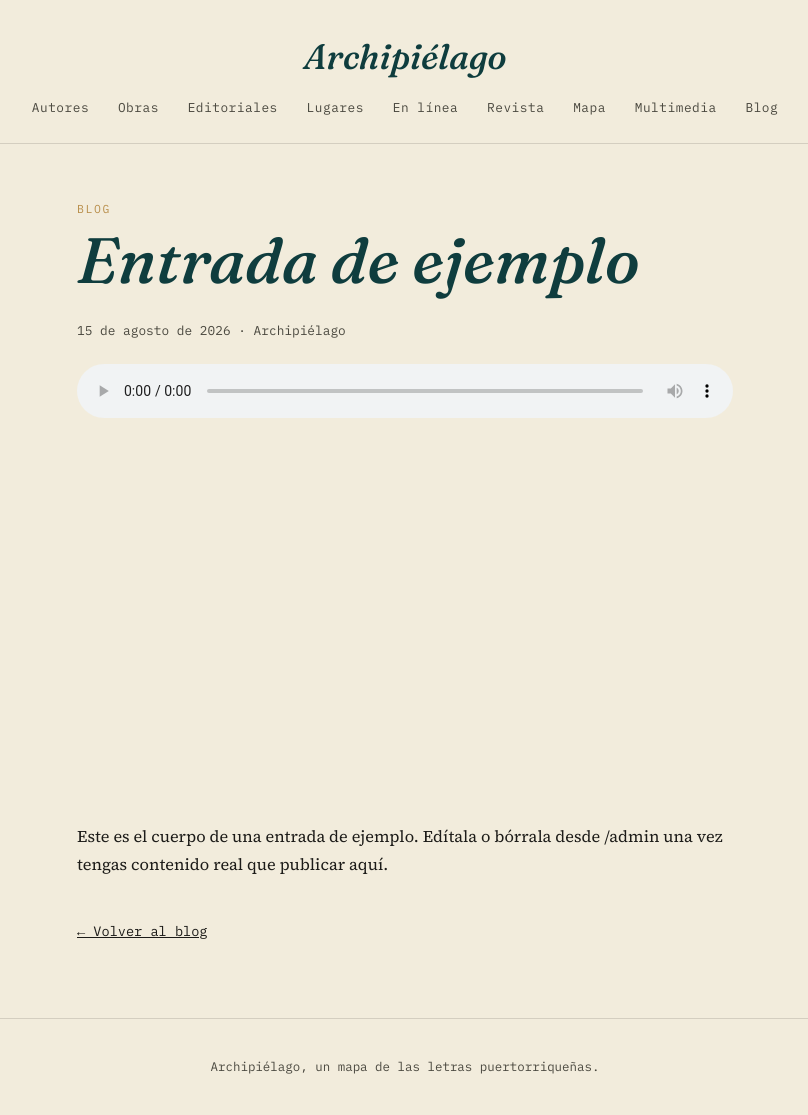
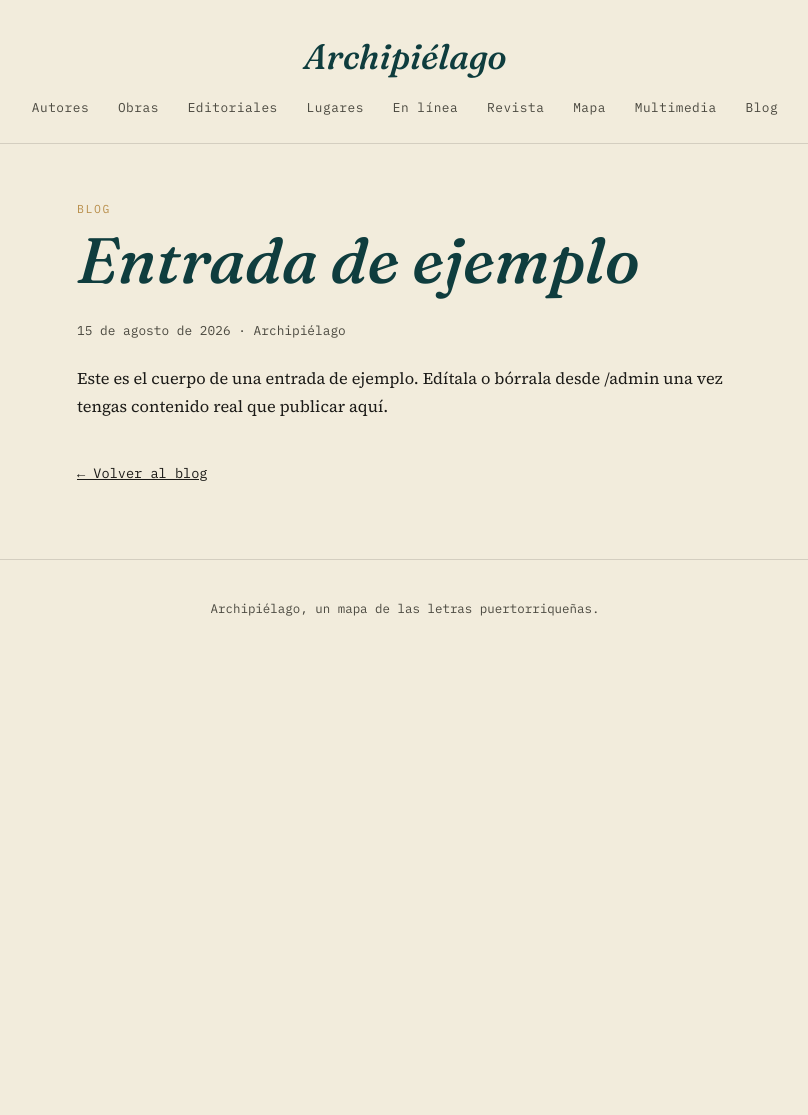
Before and after one commit to rgjanet/archipielago, a Jekyll site: the page built from _blog/entrada-de-ejemplo.md, in a window 1280 px wide. Shown: the whole page, without its empty margins (235-1043 px from the left). Built offline with Jekyll 4.4.1, drawn with Linux system fonts in a browser that asks for light colours; after the commit the page ends 900 px from its top, so only the background shows below that.

Commit message:
Add files via upload

```diff
--- a/_includes/media-players.html
+++ b/_includes/media-players.html
@@ -1,12 +1,13 @@
 {% assign has_audio_raw = include.audio | replace: " ", "" | strip %}
 {% assign has_video_raw = include.video | replace: " ", "" | strip %}
-{% assign has_audio = has_audio_raw != blank and has_audio_raw != empty %}
-{% assign has_video = has_video_raw != blank and has_video_raw != empty %}
-{% if has_audio %}
+{% if has_audio_raw != blank and has_audio_raw != empty %}
 <audio controls src="{{ include.audio }}" style="width:100%;margin-bottom:0.8rem;display:block;"></audio>
 {% endif %}
-{% if has_video %}
-  {% assign is_direct_file = include.video contains ".mp4" or include.video contains ".webm" or include.video contains ".mov" or include.video contains ".ogv" %}
+{% if has_video_raw != blank and has_video_raw != empty %}
+  {% assign is_direct_file = false %}
+  {% if include.video contains ".mp4" or include.video contains ".webm" or include.video contains ".mov" or include.video contains ".ogv" %}
+    {% assign is_direct_file = true %}
+  {% endif %}
   {% if is_direct_file %}
 <video controls src="{{ include.video }}" style="width:100%;border-radius:3px;display:block;"></video>
   {% else %}
--- a/_includes/video-embed.html
+++ b/_includes/video-embed.html
@@ -1,6 +1,9 @@
 {% assign v_clean = include.url | replace: " ", "" | strip %}
 {% if v_clean != blank and v_clean != empty %}
-  {% assign is_direct_file = include.url contains ".mp4" or include.url contains ".webm" or include.url contains ".mov" or include.url contains ".ogv" %}
+  {% assign is_direct_file = false %}
+  {% if include.url contains ".mp4" or include.url contains ".webm" or include.url contains ".mov" or include.url contains ".ogv" %}
+    {% assign is_direct_file = true %}
+  {% endif %}
   {% if is_direct_file %}
 <video controls src="{{ include.url }}" style="width:100%;border-radius:3px;margin:1.2rem 0;display:block;"></video>
   {% else %}
--- a/_layouts/articulo.html
+++ b/_layouts/articulo.html
@@ -16,9 +16,7 @@ layout: default
 
   {% assign audio_clean = page.audio_url | replace: " ", "" | strip %}
   {% assign video_clean = page.video_url | replace: " ", "" | strip %}
-  {% assign has_audio = audio_clean != blank and audio_clean != empty %}
-  {% assign has_video = video_clean != blank and video_clean != empty %}
-  {% if has_audio or has_video %}
+  {% if audio_clean != blank and audio_clean != empty or video_clean != blank and video_clean != empty %}
   <div style="margin-top:1rem;">
     {% include media-players.html audio=page.audio_url video=page.video_url %}
   </div>
--- a/_layouts/post.html
+++ b/_layouts/post.html
@@ -9,15 +9,14 @@ layout: default
     {{ page.date | date: "%-d" }} de {{ site.data.meses[page_mes_i] }} de {{ page.date | date: "%Y" }}{% if page.author %} · {{ page.author }}{% endif %}
   </p>
 
-  {% if page.photo and page.photo != blank %}
+  {% assign photo_clean = page.photo | replace: " ", "" | strip %}
+  {% if photo_clean != blank and photo_clean != empty %}
   <img src="{{ page.photo | relative_url }}" alt="{{ page.title }}" style="width:100%;border-radius:3px;margin:1.2rem 0;display:block;" onerror="this.style.display='none'">
   {% endif %}
 
   {% assign audio_clean = page.audio_url | replace: " ", "" | strip %}
   {% assign video_clean = page.video_url | replace: " ", "" | strip %}
-  {% assign has_audio = audio_clean != blank and audio_clean != empty %}
-  {% assign has_video = video_clean != blank and video_clean != empty %}
-  {% if has_audio or has_video %}
+  {% if audio_clean != blank and audio_clean != empty or video_clean != blank and video_clean != empty %}
   <div style="margin-top:1.4rem;">
     {% include media-players.html audio=page.audio_url video=page.video_url %}
   </div>
```
